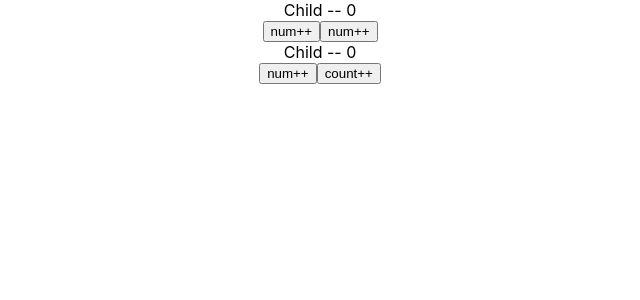
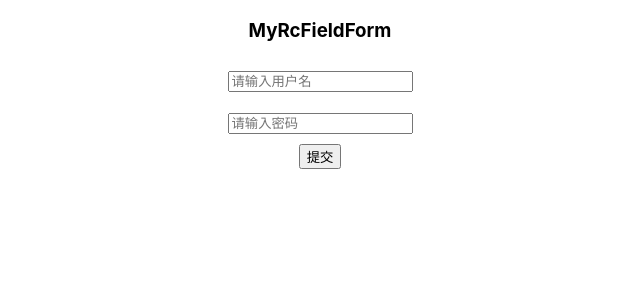
Before and after one commit to lingfengjgf/react, a React (Create React App) app in the folder demo-app/: page / in a window 1280 px wide. Shown: the top 300 px of the page, without its empty margins (320-960 px from the left). Built offline with nearby package versions, Linux system fonts and the light colour scheme.

Commit message:
组件化--实现Form组件01

```diff
--- a/demo-app/src/App.js
+++ b/demo-app/src/App.js
@@ -1,7 +1,8 @@
 import { useState } from 'react';
 import './App.css';
-import RenderControlClass from './adv/optimize/RenderControlClass';
-import RenderControlFunc from './adv/optimize/RenderControlFunc';
+import MyRcFieldForm from './pages/MyRcFieldForm';
+// import RenderControlClass from './adv/optimize/RenderControlClass';
+// import RenderControlFunc from './adv/optimize/RenderControlFunc';
 // import Property from './adv/hoc/Property';
 // import Extending from './adv/hoc/extending';
 // import ClassContext from './adv/context/ClassContext';
@@ -44,8 +45,10 @@ function App() {
       {/* <Property></Property>
       <Extending></Extending> */}
 
-      <RenderControlClass></RenderControlClass>
-      <RenderControlFunc></RenderControlFunc>
+      {/* <RenderControlClass></RenderControlClass>
+      <RenderControlFunc></RenderControlFunc> */}
+
+      <MyRcFieldForm></MyRcFieldForm>
     </div>
   );
 }
--- /dev/null
+++ b/demo-app/src/components/Input.jsx
@@ -0,0 +1,14 @@
+import React, { Component } from 'react';
+
+class Input extends Component {
+  render() {
+    const { value = '', ...otherProps } = this.props;
+    return (
+      <div style={{ padding: 10 }}>
+        <input style={{ outline: 'none'}} type="text" value={value} {...otherProps} />
+      </div>
+    )
+  }
+}
+
+export default Input;
--- /dev/null
+++ b/demo-app/src/components/my-rc-field-form/Field.jsx
@@ -0,0 +1,35 @@
+import React, { Component } from 'react';
+import FieldContext from './FieldContext';
+
+class Field extends Component {
+  static contextType = FieldContext;
+
+  // 更新组件
+  onStoreChange = () => {
+    this.forceUpdate();
+  }
+  getControlled = () => {
+    const { getFieldValue, setFieldsValue } = this.context;
+    const { name } = this.props;
+    return {
+      value: getFieldValue(name),
+      onChange: (e) => {
+        const newVal = e.target.value;
+        setFieldsValue({ [name]: newVal });
+        console.log(newVal);
+      }
+    }
+  }
+
+  componentDidMount() {
+    this.context.registerFieldEntities(this);
+  }
+
+  render() {
+    const { children } = this.props;
+    const returnChildNode = React.cloneElement(children, this.getControlled());
+    return returnChildNode
+  }
+}
+
+export default Field;
--- /dev/null
+++ b/demo-app/src/components/my-rc-field-form/FieldContext.js
@@ -0,0 +1,6 @@
+import React from "react"
+
+
+// 创建context对象
+const FieldContext = React.createContext();
+export default FieldContext;
--- /dev/null
+++ b/demo-app/src/components/my-rc-field-form/Form.jsx
@@ -0,0 +1,10 @@
+import FieldContext from "./FieldContext";
+import useForm from "./useForm"
+
+export default function Form({ form, children }) {
+  const [formInstance] = useForm(form);
+
+  return <FieldContext.Provider value={formInstance}>
+    {children}
+  </FieldContext.Provider>
+}
--- /dev/null
+++ b/demo-app/src/components/my-rc-field-form/index.js
@@ -0,0 +1,10 @@
+import Field from './Field';
+import _Form from './Form';
+import useForm from './useForm';
+
+const Form = _Form;
+Form.Field = Field;
+Form.useForm = useForm;
+
+export { Field, useForm };
+export default Form;
--- /dev/null
+++ b/demo-app/src/components/my-rc-field-form/useForm.jsx
@@ -0,0 +1,58 @@
+import { useRef } from "react";
+
+class FormStore {
+  constructor() {
+    // state 仓库
+    this.store = {};
+
+    this.fieldEntities = [];
+  }
+
+  //get
+  getFieldsValue = () => {
+    return {...this.store};
+  }
+
+  getFieldValue = (name) => {
+    return this.store[name];
+  }
+
+  //set
+  setFieldsValue = (newStore) => {
+    this.store = { ...this.store, ...newStore };
+    this.fieldEntities.forEach(cb => cb.onStoreChange());
+  }
+
+  //保存每一个field组件实例
+  registerFieldEntities = (field) => {
+    this.fieldEntities.push(field);
+  }
+
+  getForm = () => {
+    return {
+      setFieldsValue: this.setFieldsValue,
+      getFieldsValue: this.getFieldsValue,
+      getFieldValue: this.getFieldValue,
+      registerFieldEntities: this.registerFieldEntities,
+    }
+  }
+
+  // 订阅组件更新
+
+}
+
+
+export default function useForm(form) {
+  // 把getForm存起来，保证每次更新用的都是同一个getForm
+  const formRef = useRef();
+  if (!formRef.current) {
+    if (form) {
+      formRef.current = form;
+    } else {
+      const formStore = new FormStore();
+      formRef.current = formStore.getForm();
+    }
+  }
+
+  return [formRef.current];
+}
--- /dev/null
+++ b/demo-app/src/pages/MyRcFieldForm.jsx
@@ -0,0 +1,33 @@
+import Input from "../components/Input";
+import Form, { Field } from "../components/my-rc-field-form";
+
+const nameRules = {required: true, message: '请输入姓名！'};
+const pwRules = {required: true, message: '请输入密码！'};
+
+export default function MyRcFieldForm() {
+  const [form] = Form.useForm();
+
+  const onFinish = (val) => {
+    console.log('onFinish', val);
+  }
+
+  // 表单校验失败执行
+  const onFinishFailed = (val) => {
+    console.log('onFinishFailed', val);
+  }
+
+  return (
+    <div>
+      <h3>MyRcFieldForm</h3>
+      <Form form={form} onFinish={onFinish} onFinishFailed={onFinishFailed}>
+        <Field name="username" rules={[nameRules]}>
+          <Input placeholder="请输入用户名"></Input>
+        </Field>
+        <Field name="password" rules={[pwRules]}>
+          <Input placeholder="请输入密码"></Input>
+        </Field>
+        <button>提交</button>
+      </Form>
+    </div>
+  )
+}
```
